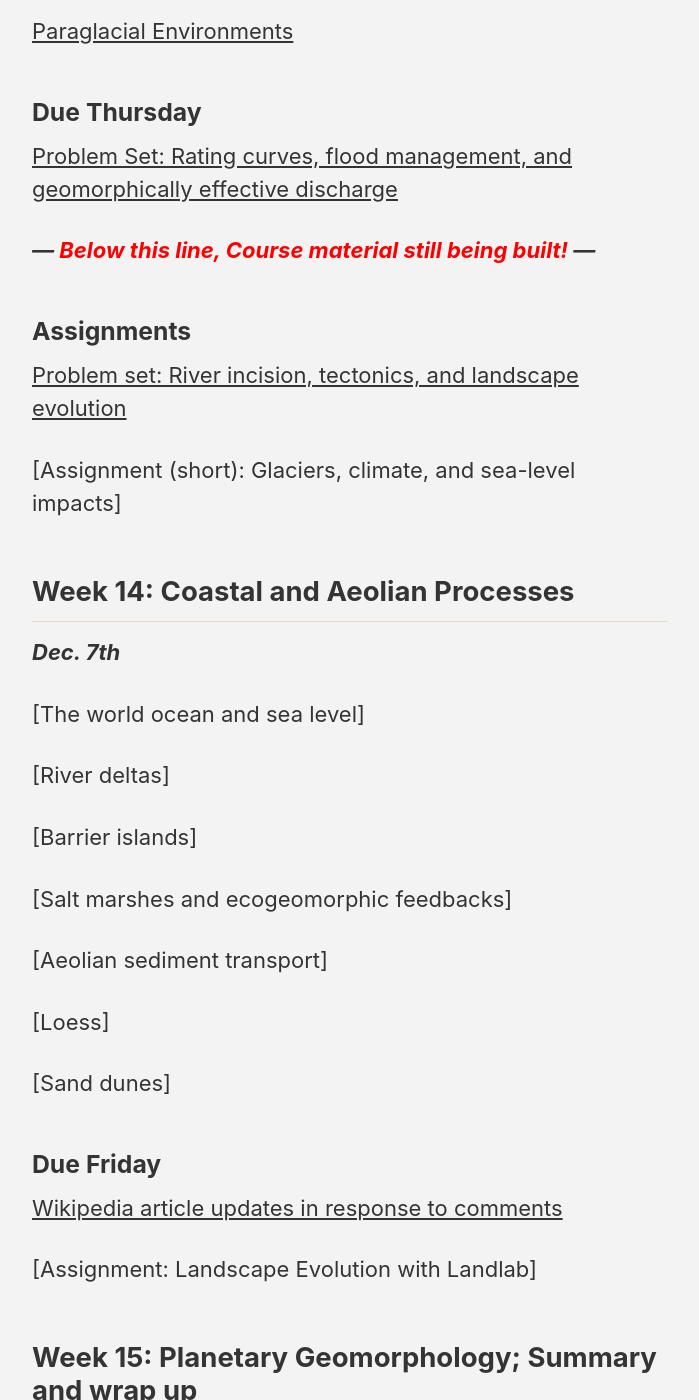
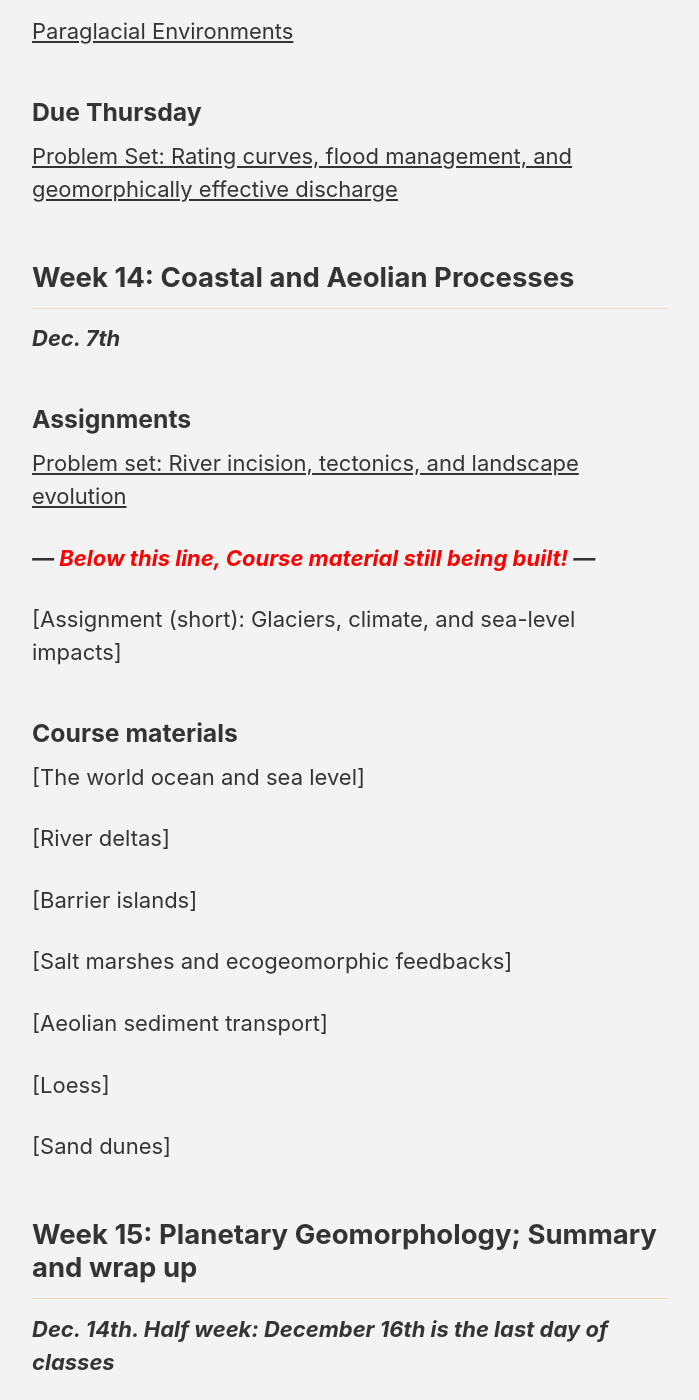
Before and after one commit to GeomorphOnline/GeomorphOnline.github.io, a Jekyll site: the page built from _pages/schedule.md, in a window 1280 px wide and 1400 px high, scrolled down 9539 px. Shown: the whole window, without its empty margins (290-989 px from the left). Built offline with Jekyll 4.4.1, drawn with Linux system fonts in a browser that asks for light colours; cached includes are drawn as plain includes; nearby versions of some CDN libraries; some of the changed text lies outside the part shown.

Commit message:
Updates for landscape evolution

```diff
--- a/_pages/schedule.md
+++ b/_pages/schedule.md
@@ -398,17 +398,19 @@
 [Problem Set: Rating curves, flood management, and geomorphically effective discharge](/hydraulics/pset_rating_curves/)
 
 
-***--- <font color="red">Below this line, Course material still being built!</font> ---***
+## Week 14: Coastal and Aeolian Processes
+
+***Dec. 7th***
 
 ### Assignments
 
 [Problem set: River incision, tectonics, and landscape evolution](/landscape-evolution/pset/) <!-- will also include geochron estimates -->
 
+***--- <font color="red">Below this line, Course material still being built!</font> ---***
+
 [Assignment (short): Glaciers, climate, and sea-level impacts] <!-- will also include geochron estimates -->
 
-## Week 14: Coastal and Aeolian Processes
-
-***Dec. 7th***
+### Course materials
 
 [The world ocean and sea level]
 
@@ -424,12 +426,6 @@
 
 [Sand dunes]
 
-### Due Friday
-
-[Wikipedia article updates in response to comments](/final/wikipedia/)
-
-[Assignment: Landscape Evolution with Landlab]
-
 ## Week 15: Planetary Geomorphology; Summary and wrap up
 
 ***Dec. 14th. Half week: December 16th is the last day of classes***
```
Also changed, not shown: other parts of _pages/schedule.md (+4 -0 lines).
